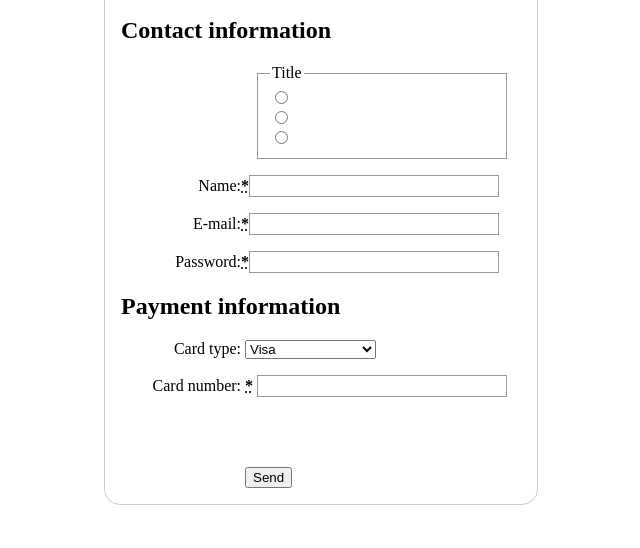
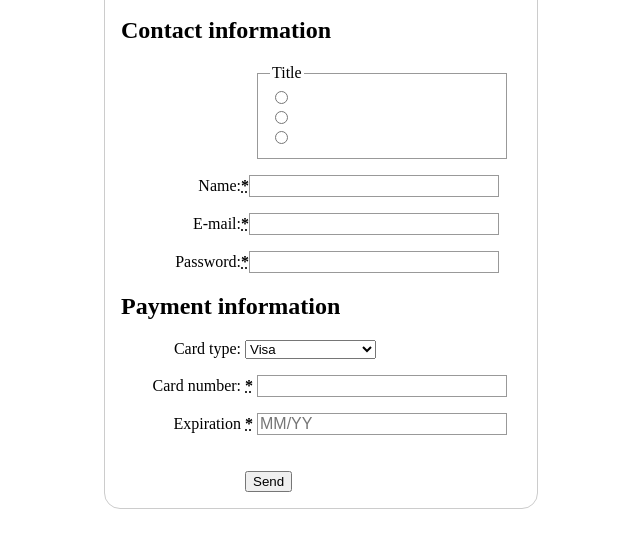
Before and after one commit to MarcinSkic/intermediate-html-and-css, a plain HTML site: page exampleForm.html in a window 1280 px wide. Shown: the part 104-652 px from the top of the page, without its empty margins (319-959 px from the left). Drawn offline with Linux system fonts and the light colour scheme.

Commit message:
Finish form

```diff
--- a/exampleForm.html
+++ b/exampleForm.html
@@ -60,8 +60,10 @@
             </p>
             <p>
                 <label for="expiration">
-                    <span></span>
+                    <span>Expiration</span>
+                    <strong><abbr title="required">*</abbr></strong>
                 </label>
+            <input type="text" name="expirationdate" id="expiration" placeholder="MM/YY" pattern="^(0[1-9]|1[1-2]\/[0-9]{2})$" required>
             </p>
         </section>
         <button type="submit">Send</button>
```
